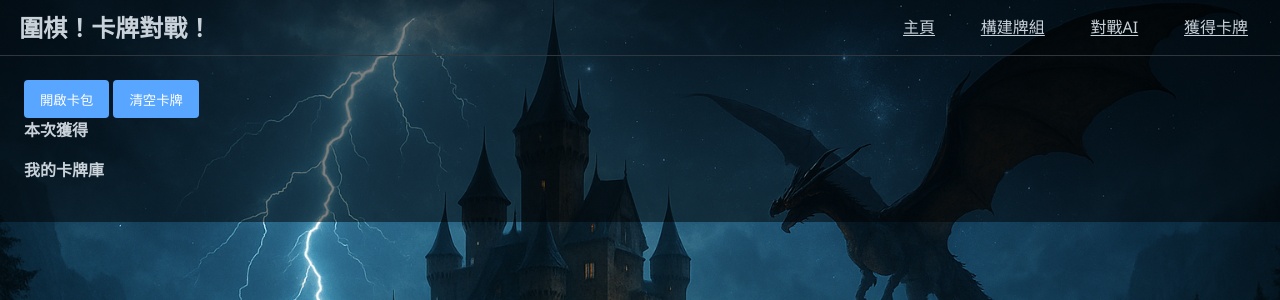
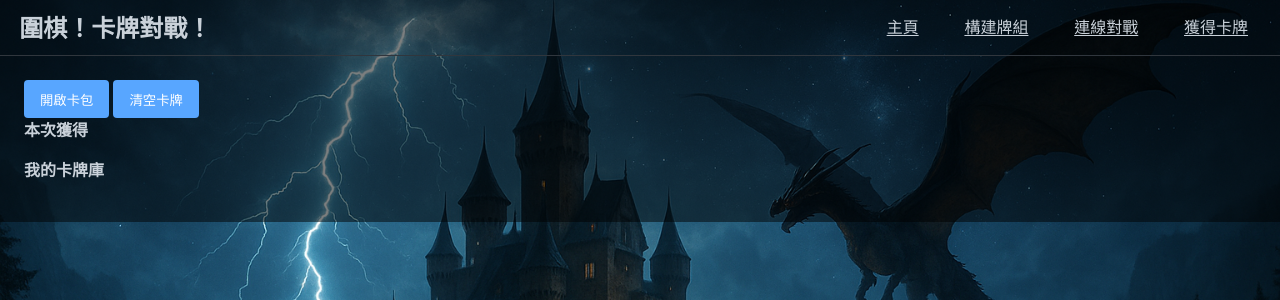
Before and after one commit to LanSanter/GO_game_proj, a Flask app: page /card/gacha in a window 1280 px wide. Shown: the top 300 px of the page. Run offline with Flask 3, Linux system fonts and the light colour scheme.

Commit message:
修正bug

```diff
--- a/static/js/card_effect.js
+++ b/static/js/card_effect.js
@@ -116,7 +116,6 @@ export const CARD_EFFECTS = (() => {
       if(!anchor) return{ok:false};
       const abs=pts.map(([dx,dy])=>[anchor.x+dx,anchor.y+dy]);
       if(abs.some(([x,y])=>!inside(b,x,y)||b[y][x])) return{ok:false};
-      const nb=copy(b); abs.forEach(([x,y])=>nb[y][x]=c;
       return{ok:true,board:nb};
     }
   });
--- a/templates/card_base.html
+++ b/templates/card_base.html
@@ -23,7 +23,7 @@
     <nav>
       <a href="{{ url_for('card_index') }}">主頁</a>
       <a href="{{ url_for('card_build_deck') }}">構建牌組</a>
-      <a href="{{ url_for('card_battle') }}">對戰AI</a>
+      <a href="{{ url_for('card_battle') }}">連線對戰</a>
       <a href="{{ url_for('card_gacha') }}">獲得卡牌</a>
     </nav>
   </header>
```
